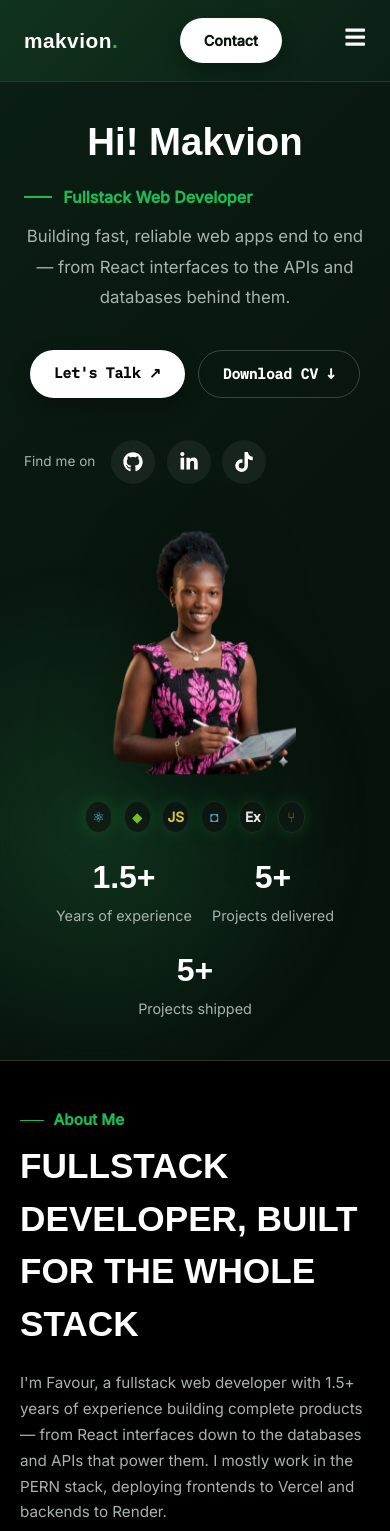
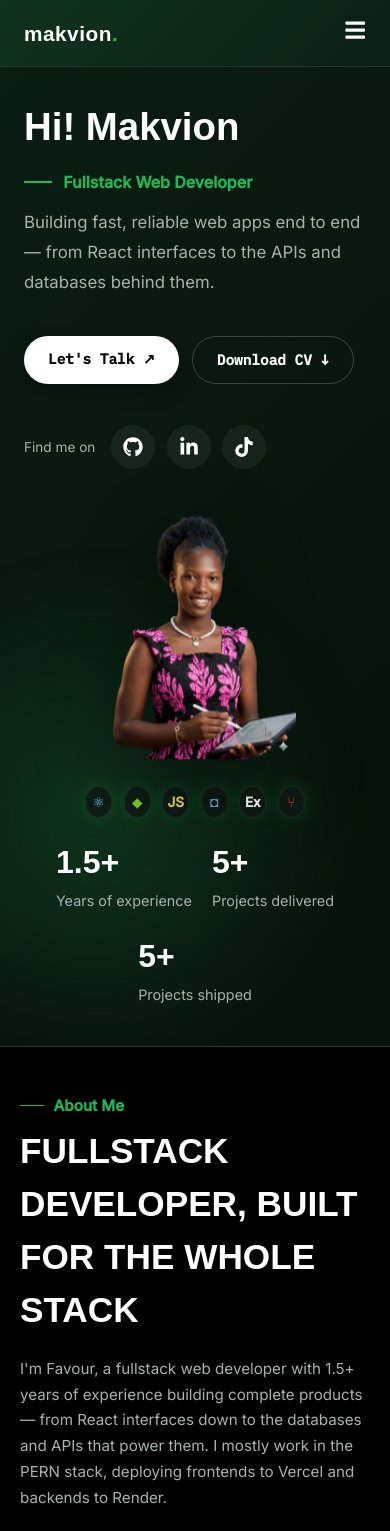
Before and after one commit to makvion-tech/MakvionTech, a React (Vite) app: page / in a window 390 px wide. Shown: the top 1531 px of the page. Built offline with nearby package versions, Linux system fonts and the light colour scheme.

Commit message:
updated color

```diff
--- a/src/responsive.css
+++ b/src/responsive.css
@@ -10,7 +10,7 @@
   }
 
   .navbar-contact-btn {
-    display: none;
+    display: none !important;
   }
 }
 
@@ -23,7 +23,7 @@
     grid-template-columns: 1fr !important;
     padding: 2.5rem 1.5rem !important;
     min-height: auto !important;
-    text-align: center;
+    text-align: left;
     gap: 1.25rem !important;
   }
 
@@ -32,7 +32,7 @@
   }
 
   .hero-section > div:first-child {
-    align-items: center;
+    align-items: flex-start;
   }
 
   .hero-right-col {
@@ -62,7 +62,7 @@
   .hero-cta-row {
     flex-wrap: wrap;
     gap: 0.8rem !important;
-    justify-content: center;
+    justify-content: flex-start;
   }
 
   .btn-primary,
```
